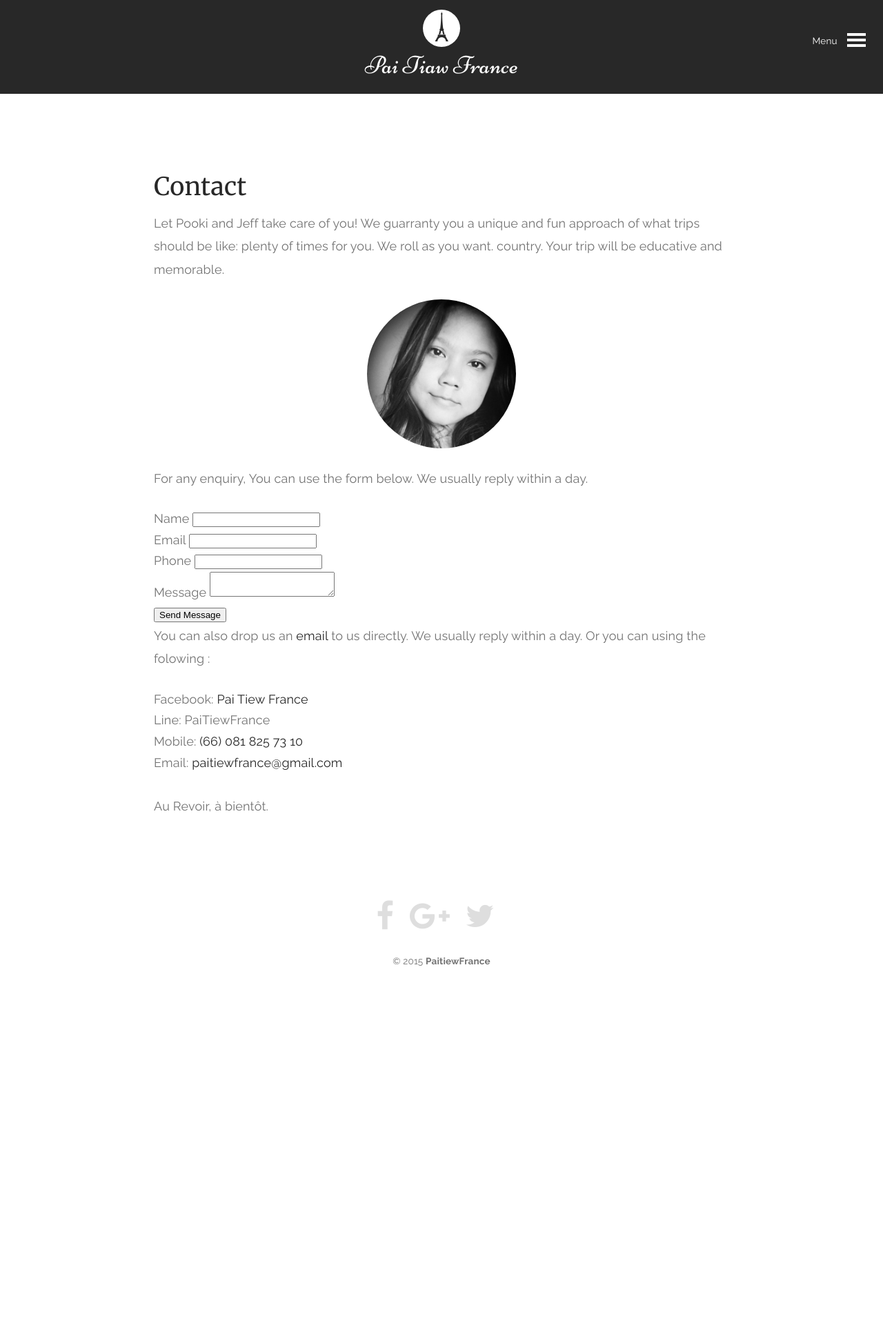
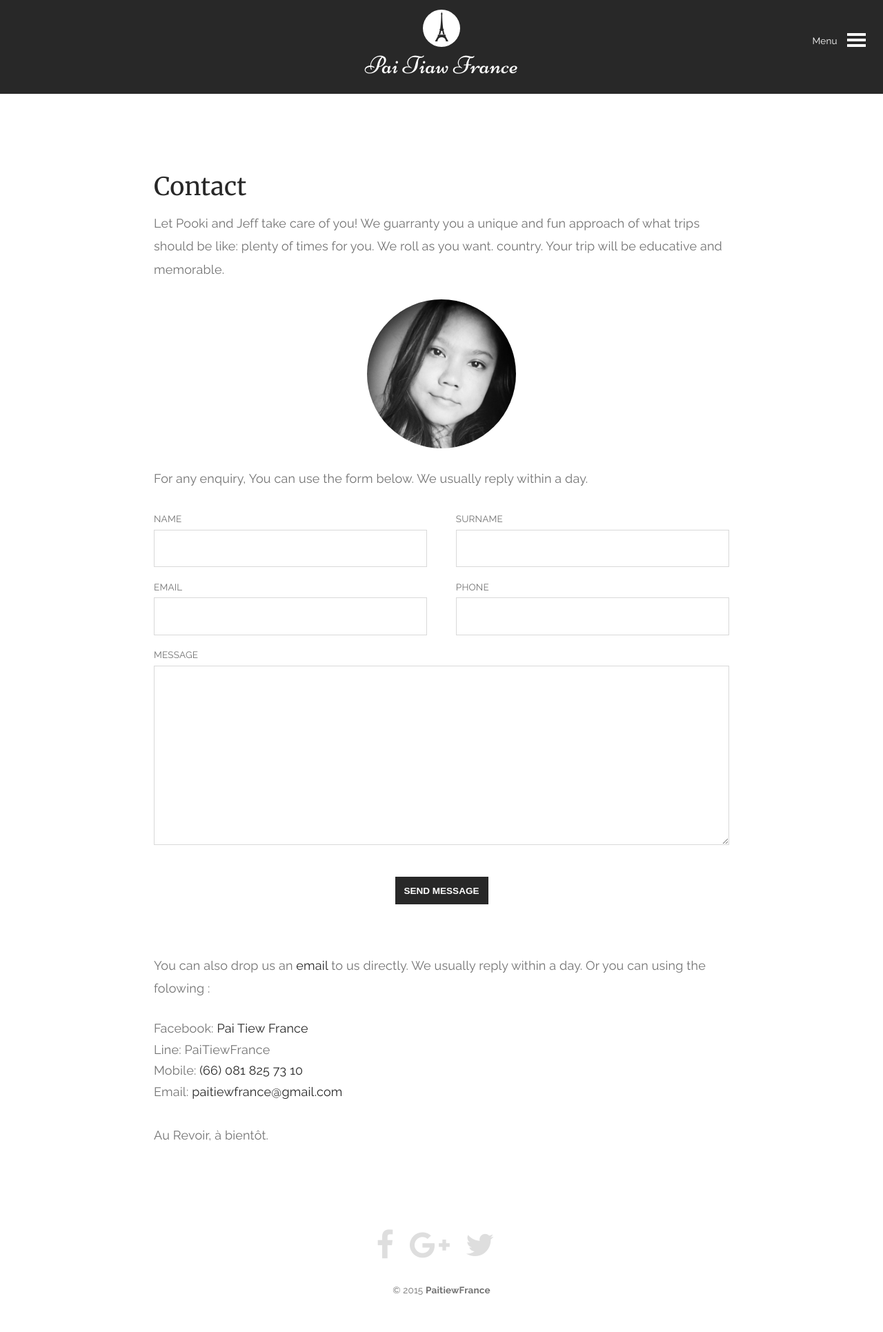
Before and after one commit to paitiewfrance/paitiewfrance.github.io, a Jekyll site: the page built from contact.md, in a window 1280 px wide. Shown: the whole page at 69% size. Built offline with Jekyll 4.4.1, drawn with Linux system fonts in a browser that asks for light colours; nearby versions of some CDN libraries; before the commit the page ends 1454 px from its top, so only the background shows below that.

Commit message:
style contact form

```diff
--- a/_config.yml
+++ b/_config.yml
@@ -4,6 +4,7 @@ author: paitiewfrance
 permalink: pretty
 
 url: "http://paitiewfrance.com"
+url: "http://localhost:4000"
 
 
 
--- a/_includes/script.html
+++ b/_includes/script.html
@@ -1,7 +1,6 @@
 <script type="text/javascript" src="//cdnjs.cloudflare.com/ajax/libs/jquery/2.1.4/jquery.min.js"></script>
 <script src="{{site.url}}/js/bt.js"></script>
 <script src="{{ site.url }}/js/main.js"></script>
-
 <script>
   (function(i,s,o,g,r,a,m){i['GoogleAnalyticsObject']=r;i[r]=i[r]||function(){
   (i[r].q=i[r].q||[]).push(arguments)},i[r].l=1*new Date();a=s.createElement(o),
--- a/_sass/base.scss
+++ b/_sass/base.scss
@@ -7,11 +7,6 @@
     -webkit-box-sizing: border-box;
     -moz-box-sizing: border-box;
     box-sizing: border-box;
-     -webkit-user-select: none;
-    -khtml-user-select: none;
-    -moz-user-select: -moz-none;
-    -o-user-select: none;
-    user-select: none;
 }
 
 html,
@@ -78,13 +73,6 @@ $sans: 'Raleway', sans-serif;
 $serif:  'Merriweather', serif;
 $serif-bis: 'Niconne', cursive;
 
-p {
-    -webkit-user-select: text;
-    -khtml-user-select: text;
-    -moz-user-select: text;
-    -o-user-select: text;
-    user-select: text;
-}
 
 html {
     font-size: 16px;
--- a/_sass/layout.scss
+++ b/_sass/layout.scss
@@ -473,30 +473,6 @@ a.test {
 }
 
 
-@media (min-width: 940px) {
-
-     .intro-picture {
-
-
-             img:nth-child(1) {
-                 left:-12%;
-             }
-
-
-             img:nth-child(2) {
-                right: -15%;
-             }
-
-
-
-     }
-
-
-
-  }
-
-
-
 
 
 .cd-top {
@@ -522,3 +498,123 @@ a.test {
       visibility: visible;
       opacity:1;
   }
+
+
+form {
+
+ul {
+    margin-bottom: 1.25em;
+}
+
+ul  li  {
+  width: 100%;
+  margin-bottom: .75em !important;
+
+  label {
+     font-size: .75em;
+     display: block;
+     text-transform: uppercase;
+  }
+
+}
+
+  input,
+  textarea {
+     padding: .875em .85em;
+     width: 100%;
+     color: rgba(black, .65);
+     font-size: 1em;
+     transition: all .15s linear;
+     border:1px solid rgba(black, .15);
+     &:focus {
+         outline:none;
+         border-color: rgba(black, .20);
+         box-shadow: 0 0 0 6px rgba(black, .078);
+     }
+
+     &._gotcha {
+        display: none;
+     }
+
+     &.submit {
+        border:0;
+        color:white;
+        font-weight: bold;
+        outline:0;
+        width: 10em;
+        padding: 1em 0 .85em;
+        font-size: .75em;
+        text-transform: uppercase;
+        margin: 0 auto;
+        text-align: center;
+        background:$header;
+        display: block;
+        cursor:pointer;
+     }
+  }
+
+  textarea {
+       width: 100%;
+       height: 260px;
+       min-height: 260px;
+  }
+
+
+.send-wrapper {
+    margin-bottom: 4em;
+}
+
+
+
+}
+
+
+
+@media (min-width: 940px) {
+
+     .intro-picture {
+             img:nth-child(1) {
+                 left:-12%;
+             }
+             img:nth-child(2) {
+                right: -15%;
+             }
+     }
+
+     form {
+
+     ul:after {
+        clear: both;
+        content: "";
+        display: table;
+     }
+
+     ul li {
+      float:left;
+      margin: 0  5% 0 0;
+      width: 47.5%;
+
+      &:nth-child(2),
+       &:nth-child(4) {
+        margin-right: 0;
+      }
+
+      &.full {
+        float:none;
+        margin: 0;
+        width: 100%;
+      }
+     }
+
+
+     }
+
+  }
+
+
+  .message-send {
+       margin-top: 3em;
+       h3 {
+            color: $main-color;
+       }
+  }
--- a/contact.md
+++ b/contact.md
@@ -18,33 +19,37 @@ For any enquiry,  You can use the form below. We usually reply within a day.
 
 <div class="form-container">
        <form method ="POST" action="http://formspree.io/paitiewfrance@gmail.com">
+          <input type="text" name="_gotcha" style="display:none" />
+          <input type="hidden" name="_next" value="//paitiewfrance/send" />
            <ul class="contact">
               <li>
                     <label for="name">Name</label>
-                    <input type="name" iid="name" name ="name">
+                    <input type="name" iid="name" name ="name" required>
+               </li>
+                 <li>
+                    <label for="name">Surname</label>
+                    <input type="surname" iid="surname" name ="surname">
                </li>
                <li>
                    <label for="email">Email</label>
-                   <input type="email" name="_replyto" id="email">
+                   <input type="email" name="_replyto" id="email" required>
                </li>
                <li>
                    <label for="phone">Phone</label>
                    <input type="number" name="phone" id="phone">
                </li>
-               <li>
+               <li class ="full">
                    <label for="message">Message</label>
-                   <textarea name="message" id="message"></textarea>
+                   <textarea name="message" id="message" required></textarea>
                </li>
             </ul>
 
-            <ul>
-                <li>
-                    <input type="submit" value="Send Message" id ="submit">
-                </li>
-            </ul>
-
+            <p class ="send-wrapper">
+              <input type="submit" value="Send Message" class ="submit">
+            </p>
        </form>
 </div>
+
 
 
 
--- a/robots.txt
+++ b/robots.txt
@@ -1,11 +1,13 @@
 User-Agent: Googlebot
 Disallow: /js/
+Disallow: /send/
 
 User-agent: Slurp
 Disallow: /js/
 
 User-agent: bingbot
 Disallow: /js/
+Disallow: /send/
 
 User-agent: *
 Disallow:
```
Also changed, not shown: other parts of contact.md (+1 -0 lines).
